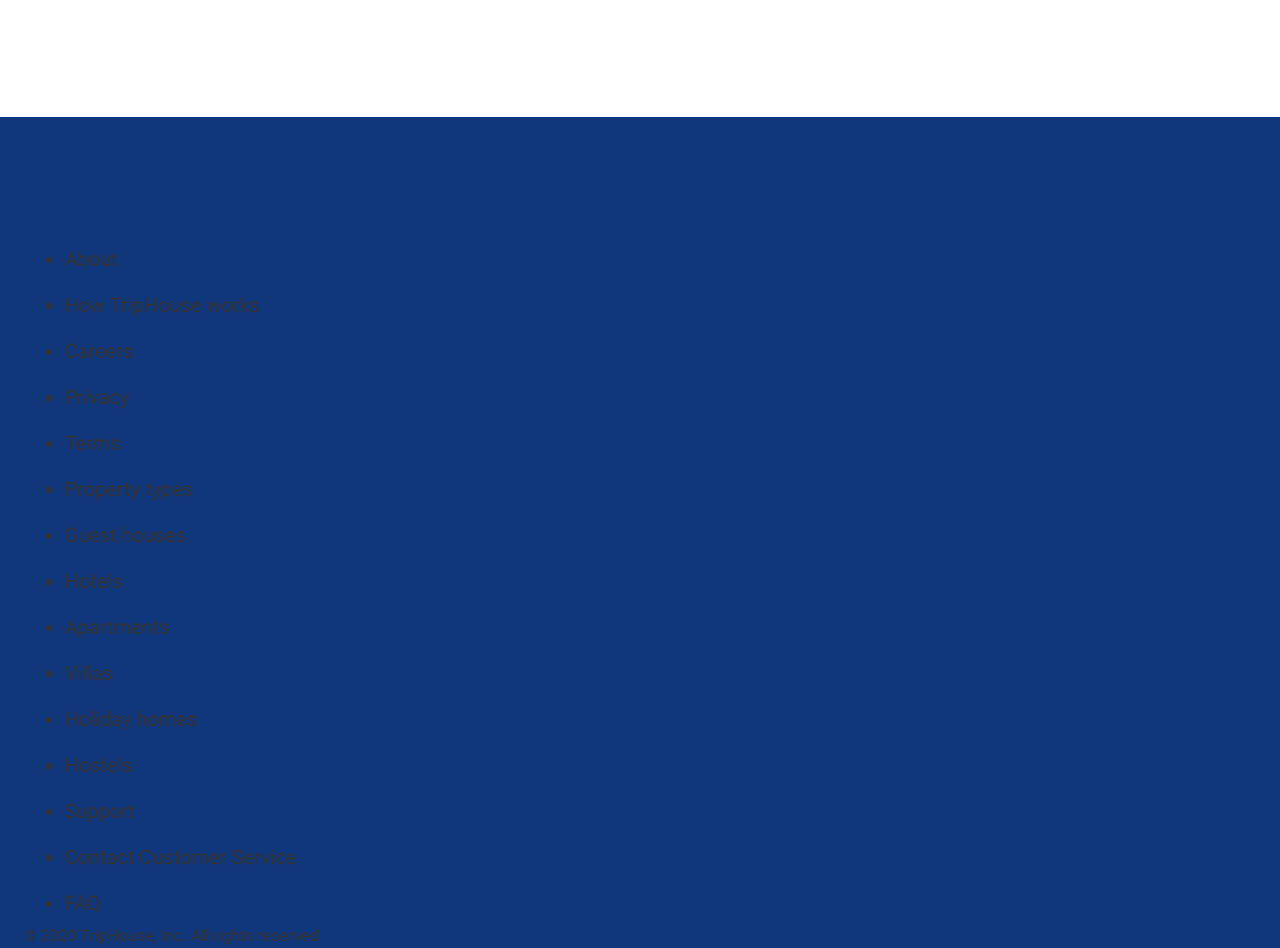
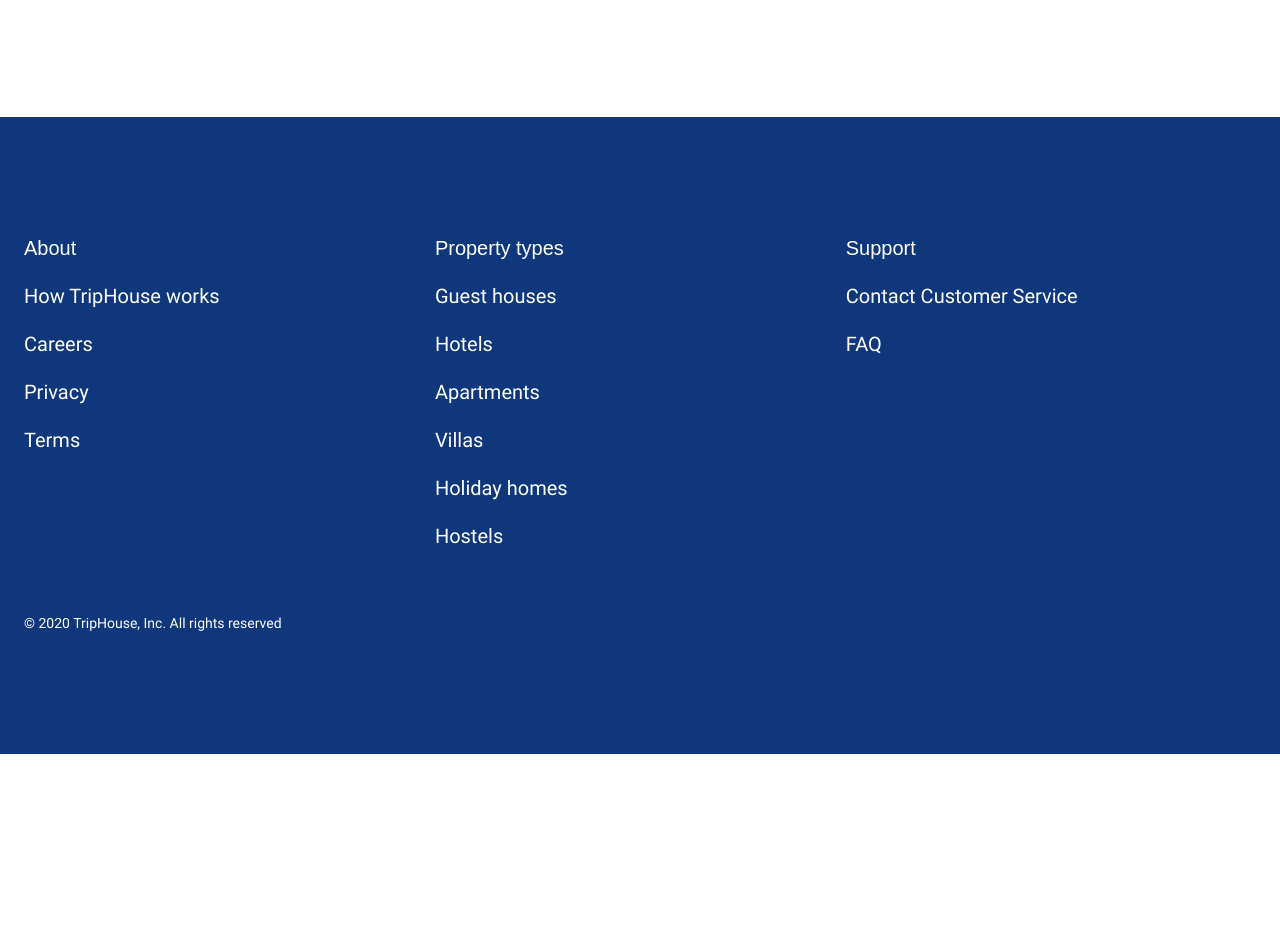
Before and after one commit to KsuKuper/IF-HTML, a website: page index.html in a window 1280 px wide. Shown: the part 450-1398 px from the top of the page. After the commit the page ends 1204 px from the top, so only its background shows below. Drawn offline with Linux system fonts and the light colour scheme; a web font is replaced by a local one.

Commit message:
lesson 5

```diff
--- a/styles/styles.css
+++ b/styles/styles.css
@@ -18,7 +18,7 @@ h3 {
 }
 
 .container {
-  max-width: calc(1232px + 32px);
+  max-width: 1264px;
   margin: 0 auto;
   padding: 0 16px;
 }
@@ -106,53 +106,41 @@ h3 {
 
 /* container FOOTER */
 
-footer {
+.footer {
   background: #10367c;
+  width: 100%;
+  margin: 0 auto;
 }
 
-.footer__row {
-  display: flex;
+.footer__row--column {
+  display: inline-flex;
+  width: 100%;
   justify-content: space-between;
-  padding-bottom: 64px;
+  padding-top: 120px;
+  padding-bottom: 40px;
 }
 
-.col-4 {
-  width: 33%;
+.footer__column {
+  width: 33.3%;
+  color: #ffffff;
+  list-style: none;
+  font-size: 20px;
+  padding-left: 0;
 }
 
-.footer {
-  padding-top: 119px;
-  padding-bottom: 120px;
-}
-
-.footer__col {
-  color: #ffffff;
-}
-
-.footer__list {
-  padding-left: 0;
-  list-style: none;
-  line-height: 2.3;
+.subtitle {
   font-weight: 500;
-  font-size: 20px;
-  width: max-content;
-}
-
-.about {
-  margin-right: 222px;
-}
-
-.property {
-  margin-right: 282px;
 }
 
 .list {
-  font-weight: 400;
   font-size: 20px;
-  line-height: 2.3;
+  width: max-content;
+  padding-bottom: 24px;
 }
 
-.footer__subtitle {
+.copyright {
+  padding-bottom: 120px;
+  width: 350px;
   color: #ffffff;
   line-height: 1.6;
   font-weight: 400;
```
